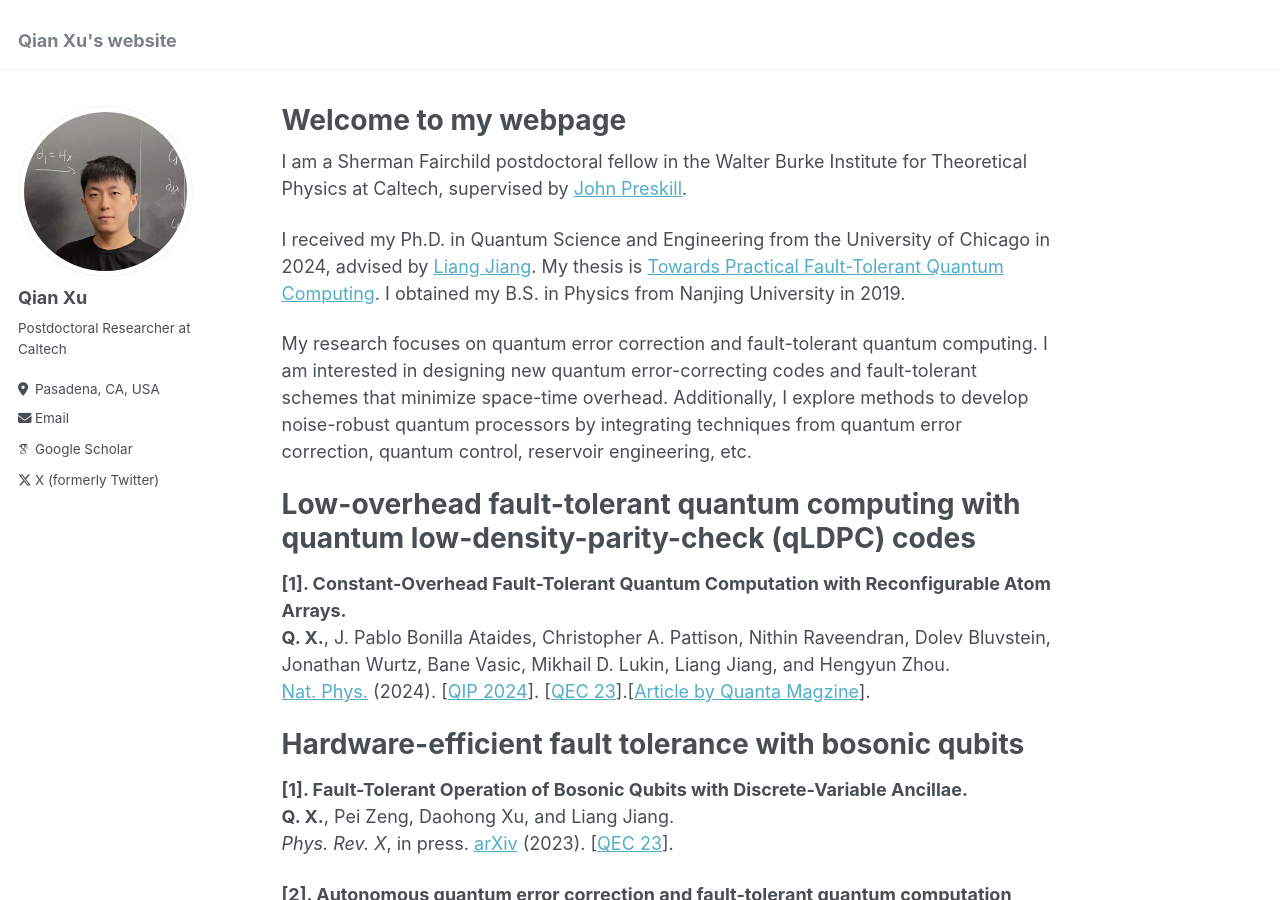
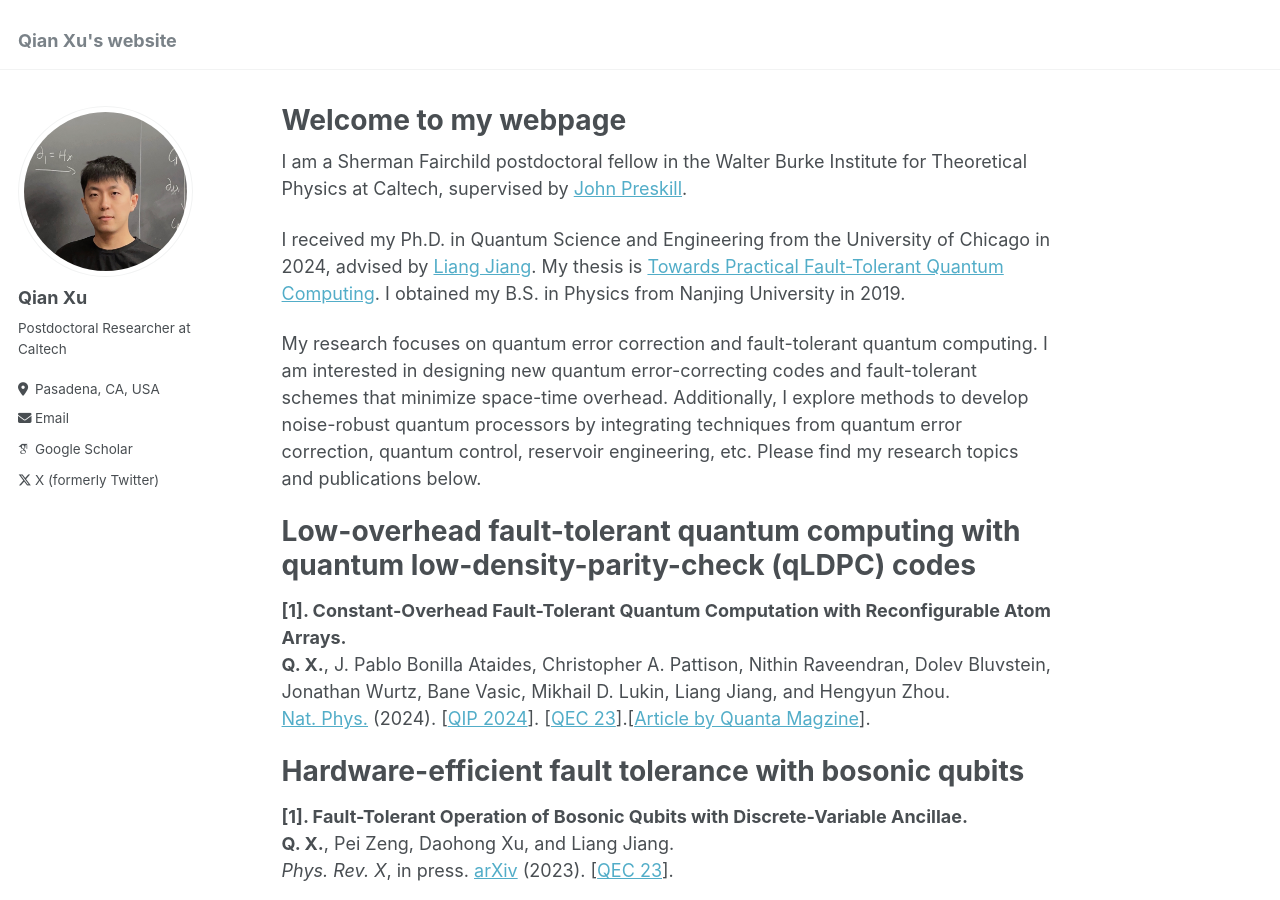
Before and after one commit to deltaXdeltaQ/deltaXdeltaQ.github.io, a Jekyll site: the page built from _pages/about.md, in a window 1280 px wide and 900 px high. Built offline with Jekyll 4.4.1, drawn with Linux system fonts in a browser that asks for light colours; some web fonts are replaced.

Commit message:
Update about.md

```diff
--- a/_pages/about.md
+++ b/_pages/about.md
@@ -11,7 +11,7 @@ I am a Sherman Fairchild postdoctoral fellow in the Walter Burke Institute for T
 
 I received my Ph.D. in Quantum Science and Engineering from the University of Chicago in 2024, advised by [Liang Jiang](https://pme.uchicago.edu/faculty/liang-jiang). My thesis is [Towards Practical Fault-Tolerant Quantum Computing](https://knowledge.uchicago.edu/record/12363?v=pdf). I obtained my B.S. in Physics from Nanjing University in 2019.
 
-My research focuses on quantum error correction and fault-tolerant quantum computing. I am interested in designing new quantum error-correcting codes and fault-tolerant schemes that minimize space-time overhead. Additionally, I explore methods to develop noise-robust quantum processors by integrating techniques from quantum error correction, quantum control, reservoir engineering, etc.
+My research focuses on quantum error correction and fault-tolerant quantum computing. I am interested in designing new quantum error-correcting codes and fault-tolerant schemes that minimize space-time overhead. Additionally, I explore methods to develop noise-robust quantum processors by integrating techniques from quantum error correction, quantum control, reservoir engineering, etc. Please find my research topics and publications below.
 
 Low-overhead fault-tolerant quantum computing with quantum low-density-parity-check (qLDPC) codes
 ======
```
